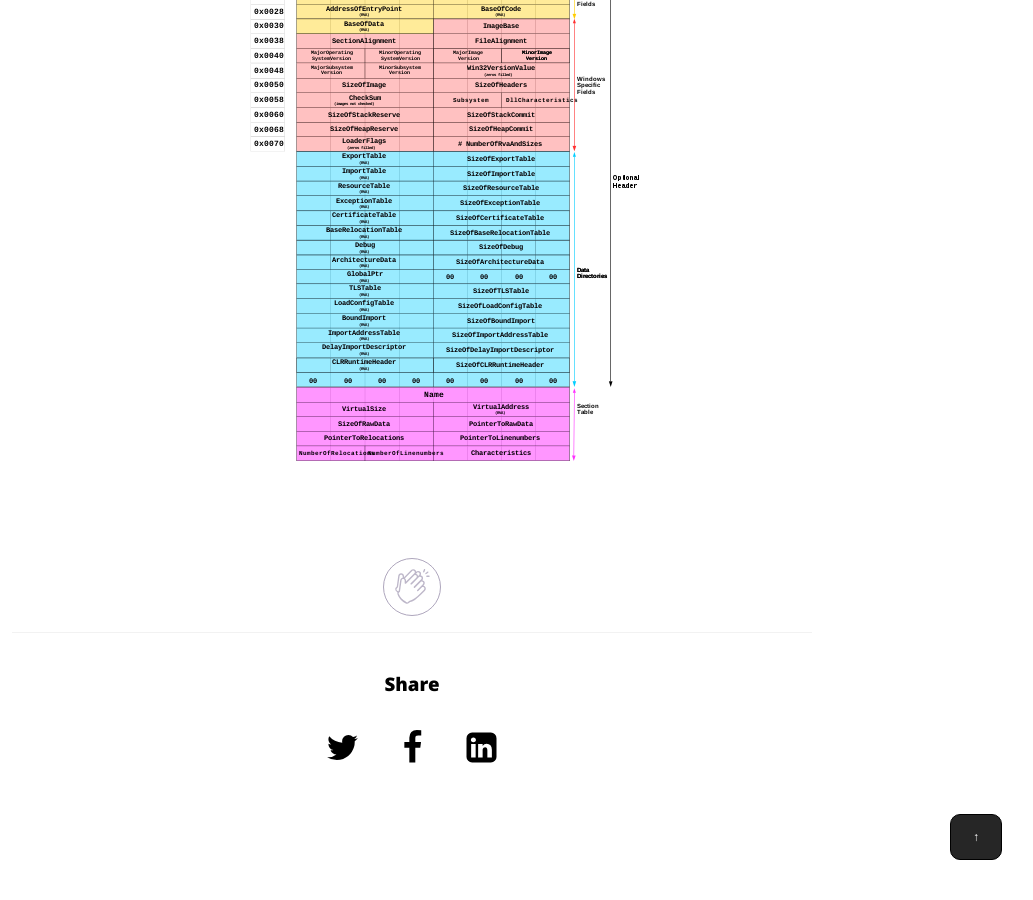
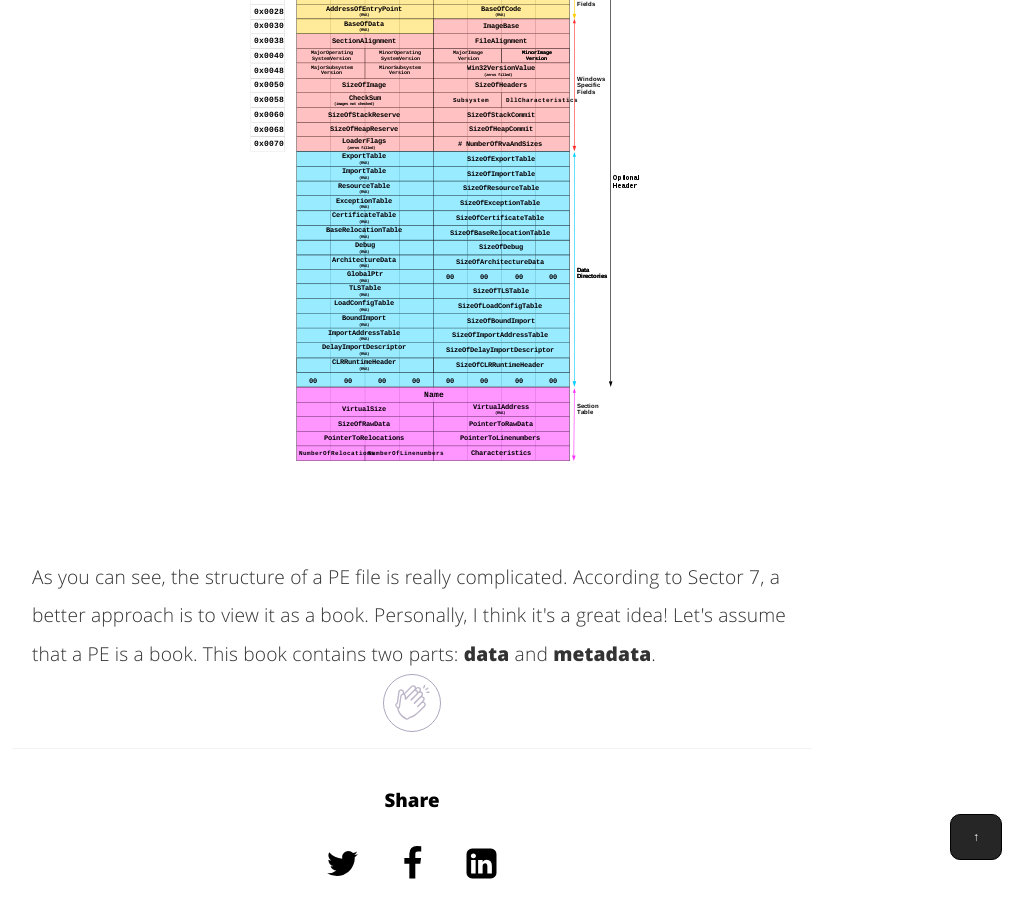
Before and after one commit to nickvourd/nickvourd.github.io, a Jekyll site: the page built from _posts/2024-04-21-the-anatomy-of-pe.md, in a window 1280 px wide and 900 px high, scrolled down 1373 px. Shown: the whole window, without its empty margins (228-1261 px from the left). Built offline with Jekyll 4.4.1, drawn with Linux system fonts in a browser that asks for light colours; some of the changed text lies outside the part shown.

Commit message:
The anatomy of PE

```diff
--- a/_posts/2024-04-21-the-anatomy-of-pe.md
+++ b/_posts/2024-04-21-the-anatomy-of-pe.md
@@ -140,9 +140,11 @@
 
 <p>The first time I heard about PE was in the course titled <a href="https://institute.sektor7.net/red-team-operator-malware-development-essentials">RED TEAM Operator: Malware Development Essentials Course</a> by <a href="https://institute.sektor7.net">Sector 7</a> (Which I totally recommend to anyone interested).<br /><br />➡️ PE is a way to organize executable code in a file on disk.<br /><br />And how does this actually work?<br /><br />➡️ The Windows Operating System has a component named the loader, which reads the PE from disk and then loads it into memory as a process and starts to execute it.</p><br />
 
-<p>I think <a href="https://institute.sektor7.net">Sector 7</a> offers the best introduction to the PE format that I have ever come across!<br /><br />What I mean?<br /><br />Well, the PE structure is very complicated, but with any complex topic, you should change your approach to viewing it!<br/>The following picture shows the original (complex) structure view of PE. It is important to note that this image is from the <a hred="https://en.wikipedia.org/wiki/Portable_Executable">Wikipedia</a> article:</p>
+<p>I think Sector 7 offers the best introduction to the PE format that I have ever come across!<br /><br />What I mean?<br /><br />Well, the PE structure is very complicated, but with any complex topic, you should change your approach to viewing it!<br/>The following picture shows the original (complex) structure view of PE. It is important to note that this image is from the <a hred="https://en.wikipedia.org/wiki/Portable_Executable">Wikipedia</a> article:</p>
 
 <img src="/assets/img/post-img/21-04-2024/Portable-ExecucatbleFormat.svg.png" class="post-images" alt="PE Structure from Wikipedia">
+
+<p>As you can see, the structure of a PE file is really complicated. According to Sector 7, a better approach is to view it as a book. Personally, I think it's a great idea! Let's assume that a PE is a book. This book contains two parts: <b>data</b> and <b>metadata</b>.</p>
 
 <!-- add the button!-->
 <div>
```
